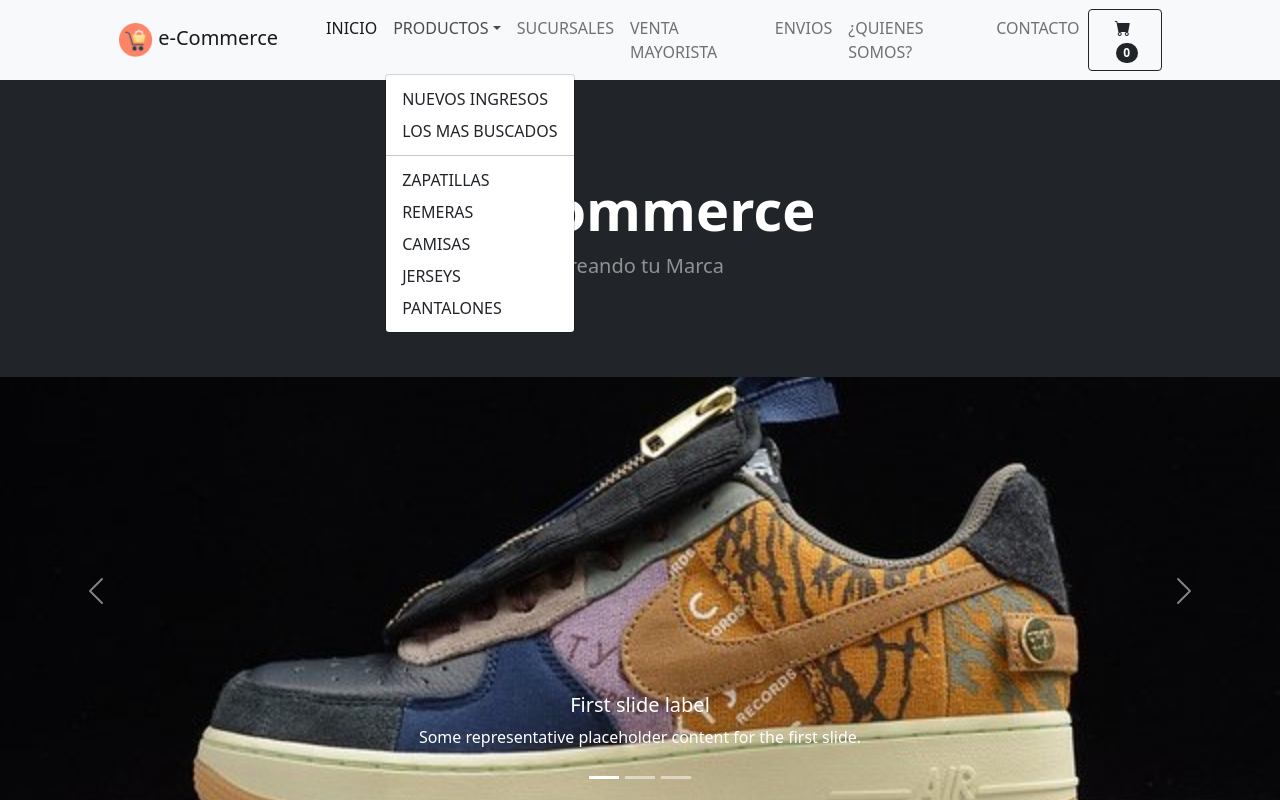
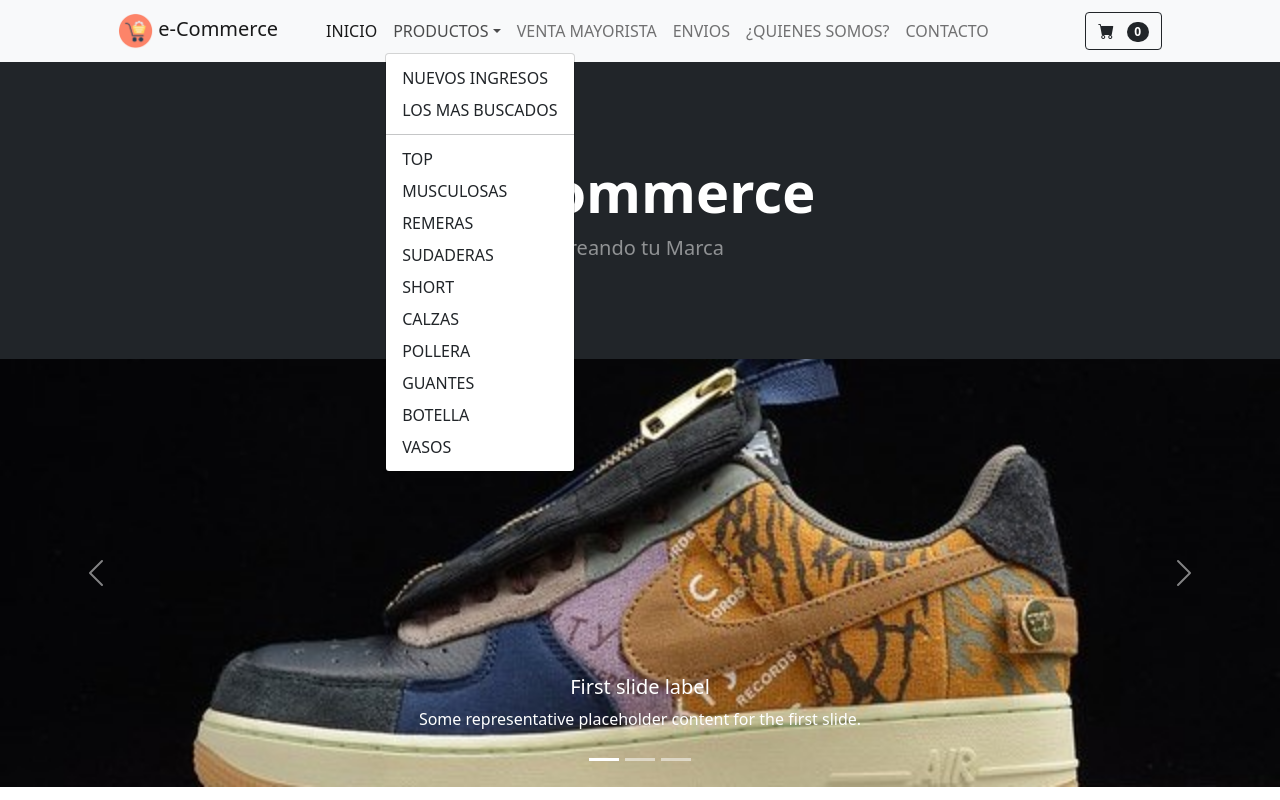
Before and after one commit to brossdross/e-Commerce-A-y-S, a plain HTML site: page index.html in a window 1280 px wide. Both pictures are taken after a click on the button "PRODUCTOS". Shown: the top 800 px of the page. Drawn offline with nearby package versions, Linux system fonts and the light colour scheme.

Commit message:
primer commit

```diff
--- a/index.html
+++ b/index.html
@@ -38,14 +38,19 @@
                             <li>
                                 <hr class="dropdown-divider" />
                             </li>
-                            <li><a class="dropdown-item" href="./pages/zapatillas.html">ZAPATILLAS</a></li>
+                            <li><a class="dropdown-item" href="./pages/zapatillas.html">TOP</a></li>
+                            <li><a class="dropdown-item" href="./pages/remeras.html">MUSCULOSAS</a></li>
                             <li><a class="dropdown-item" href="./pages/remeras.html">REMERAS</a></li>
-                            <li><a class="dropdown-item" href="./pages/camisas.html">CAMISAS</a></li>
-                            <li><a class="dropdown-item" href="./pages/jersey.html">JERSEYS</a></li>
-                            <li><a class="dropdown-item" href="./pages/pantalones.html">PANTALONES</a></li>
+                            <li><a class="dropdown-item" href="./pages/remeras.html">SUDADERAS</a></li>
+                            <li><a class="dropdown-item" href="./pages/camisas.html">SHORT</a></li>
+                            <li><a class="dropdown-item" href="./pages/jersey.html">CALZAS</a></li>
+                            <li><a class="dropdown-item" href="./pages/pantalones.html">POLLERA</a></li>
+                            <li><a class="dropdown-item" href="./pages/remeras.html">GUANTES</a></li>
+                            <li><a class="dropdown-item" href="./pages/remeras.html">BOTELLA</a></li>
+                            <li><a class="dropdown-item" href="./pages/remeras.html">VASOS</a></li>
+                            <!--<li><a class="dropdown-item" href="./pages/remeras.html">BIKINI</a></li>-->
                         </ul>
                     </li>
-                    <li class="nav-item"><a class="nav-link" href="./pages/sucursales.html">SUCURSALES</a></li>
                     <li class="nav-item"><a class="nav-link" href="./pages/mayorista.html">VENTA MAYORISTA</a></li>
                     <li class="nav-item"><a class="nav-link" href="./pages/envios.html">ENVIOS</a></li>
                     <li class="nav-item"><a class="nav-link" href="./pages/quienes.html">¿QUIENES SOMOS?</a></li>
```
